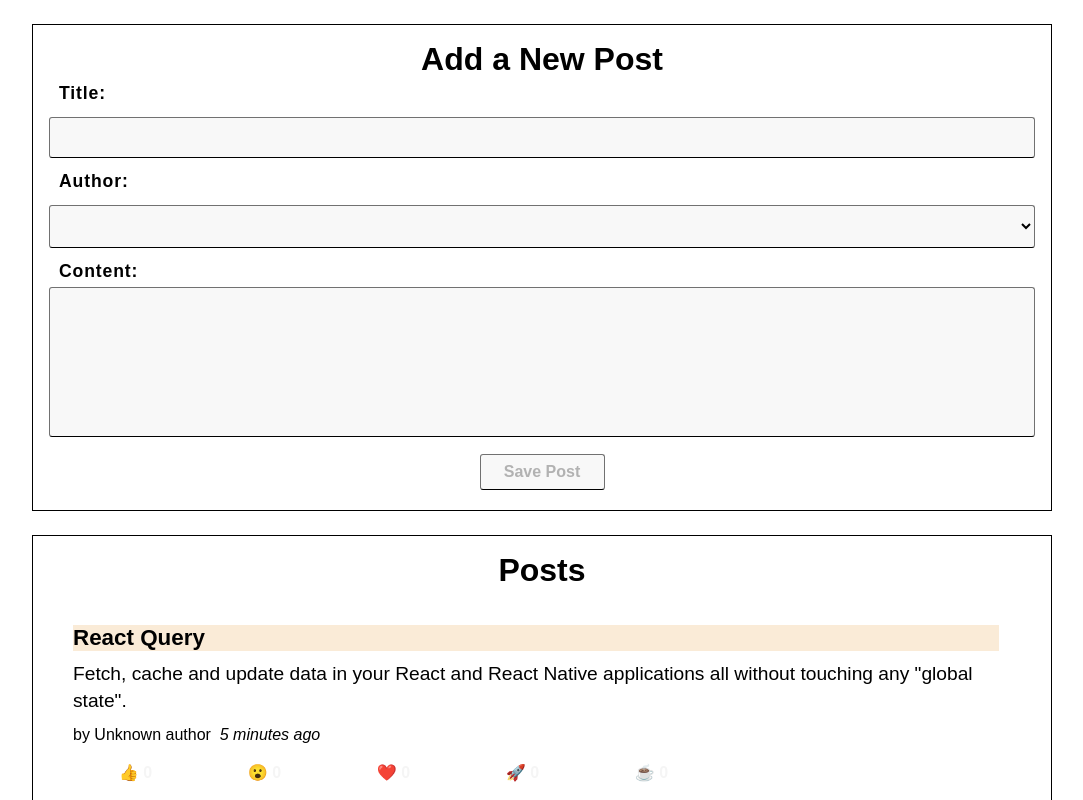
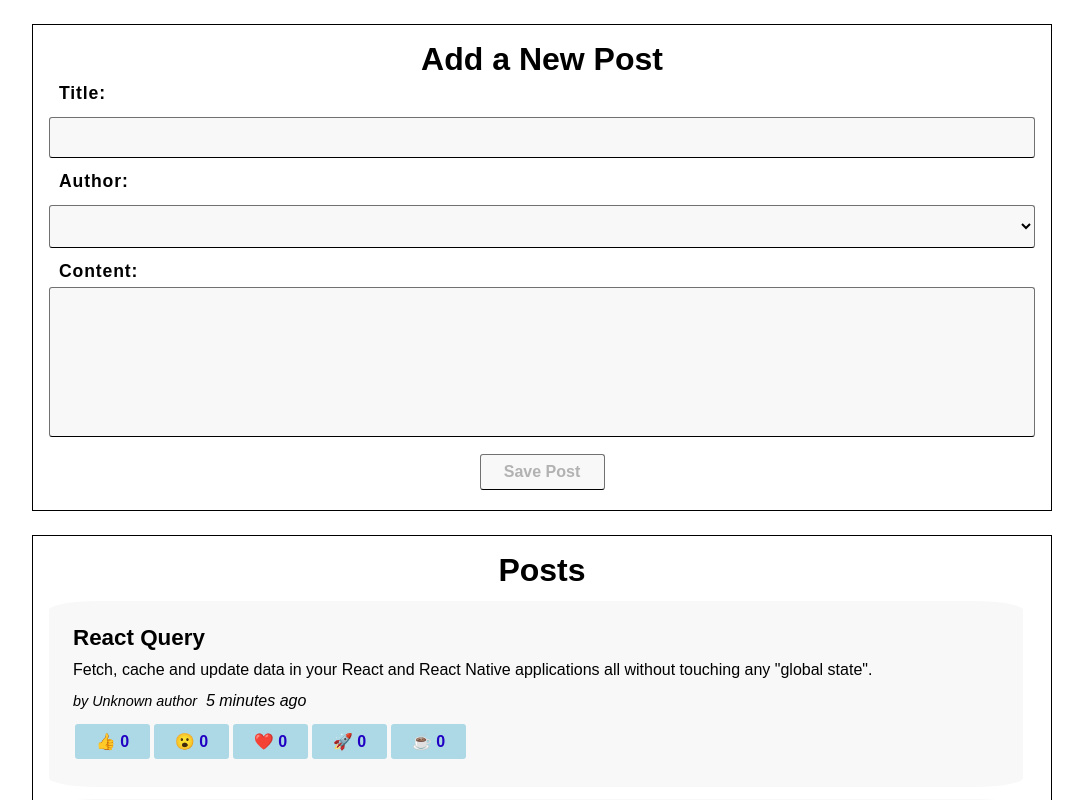
Before and after one commit to MajkoDev/redux-post-app, a React (Create React App) app: page / in a window 1280 px wide. Shown: the top 800 px of the page, without its empty margins (98-1181 px from the left). Built offline with nearby package versions, Linux system fonts and the light colour scheme.

Commit message:
final styling

```diff
--- a/src/features/posts/PostAuthor.js
+++ b/src/features/posts/PostAuthor.js
@@ -7,7 +7,7 @@
     const author = users.find(user => user.id === userId)
 
   return (
-    <span>by {author ? author.name : 'Unknown author'}</span>
+    <span className="postAuthor">by {author ? author.name : 'Unknown author'}</span>
   )
 }
 
--- a/src/features/posts/PostsList.js
+++ b/src/features/posts/PostsList.js
@@ -14,9 +14,9 @@
 
   // maping over posts
   const renderedPosts = orderedPosts.map((post) => (
-    <article key={post.id}>
-      <h3>{post.title}</h3>
-      <p>{post.content.substring(0, 200)}</p>
+    <article className="article" key={post.id}>
+      <h3 className="postTitle">{post.title}</h3>
+      <p className="postContent">{post.content.substring(0, 200)}</p>
       <p className="postCredit">
         <PostAuthor userId={post.user} />
         <TimeAgo timestamp={post.date} />
--- a/src/index.css
+++ b/src/index.css
@@ -43,12 +43,6 @@
   text-align: center;
 }
 
-h3 {
-  font-size: 1.4rem;
-  background-color: antiquewhite;
-}
-
-
 /* FORM */
 
 label {
@@ -57,6 +51,7 @@
   font-weight: 600;
   margin: 5px 0px 5px 10px;
 }
+
 input {
   padding: 12px 20px;
   margin: 8px 0;
@@ -66,6 +61,7 @@
   border-radius: 3px;
   background-color: #f8f8f8;
 }
+
 select {
   padding: 12px 20px;
   margin: 8px 0;
@@ -75,6 +71,7 @@
   border-radius: 3px;
   background-color: #f8f8f8;
 }
+
 textarea {
   width: 100%;
   height: 150px;
@@ -86,6 +83,7 @@
   background-color: #f8f8f8;
   resize: none;
 }
+
 button {
   width: 125px;
   padding: 8px 8px;
@@ -98,21 +96,28 @@
   font-size: 1rem;
   font-weight: 600;
 }
+
 .btn {
   display: flex;
   justify-content: center;
 }
 
+/* POST */
 
-
-
-
-
-
-
-
-
-
+h3 {
+  font-size: 1.4rem;
+}
+.postContent {
+  font-size: 1rem;
+}
+.postAuthor {
+  font-size: 0.9rem;
+  font-style: italic;
+}
+article {
+  background-color: #f8f8f8;
+  border-radius: 5%;
+}
 
 p {
   line-height: 1.4;
@@ -130,9 +135,9 @@
 }
 
 .reactionButton {
-  margin: 0 0.25em 0 0;
-  background: transparent;
+  width: 75px;
+  background: lightblue;
   border: none;
-  color: whitesmoke;
+  color: rgb(32, 0, 194);
   font-size: 1rem;
 }
```
